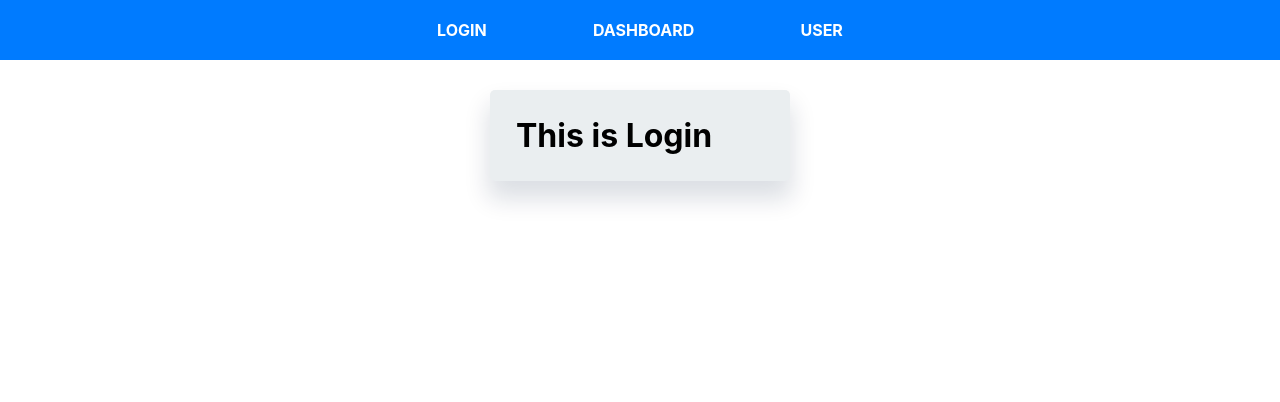
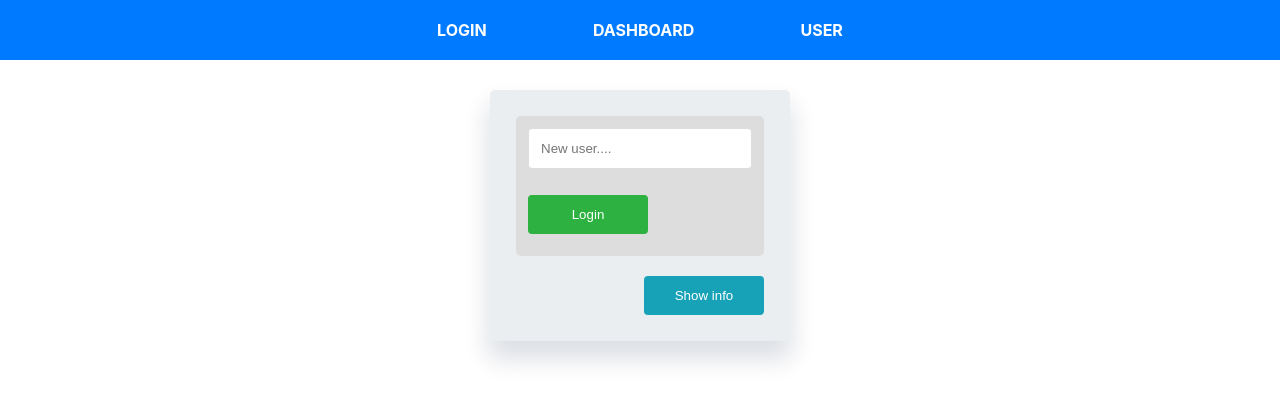
Before and after one commit to indiehjarta/ReactU2, a React (Create React App) app: page / in a window 1280 px wide. Shown: the top 402 px of the page. Built offline with nearby package versions, Linux system fonts and the light colour scheme.

Commit message:
on my way

```diff
--- a/src/App.css
+++ b/src/App.css
@@ -12,6 +12,14 @@
 hr {
     border: 1px solid #ddd;
     margin-top: 20px;
+}
+
+.login {
+    background-color: #ddd;
+    border-radius: 5px;
+    padding: 12px;
+    width: 100%;
+    height: 140px;
 }
 
 /* BUTTONS */
@@ -54,6 +62,15 @@ button {
 
 .toggle-btn:hover {
     background-color: #0062cc;
+}
+
+.login-btn {
+    background-color: #2DB141;
+    float: left;
+}
+
+.login-btn:hover {
+    background-color: #1e7e34;
 }
 
 /* END OF BUTTONS */
--- a/src/components/DashboardComponent.js
+++ b/src/components/DashboardComponent.js
@@ -12,15 +12,31 @@ class DashboardComponent extends Component {
     constructor (props) {
         super(props);
         this.state = {
-            users: ['Fluttershy', 'Pinkie Pie', 'Rainbow Dash', 'Applejack'],
+            users: [],
             color: '#994ea6',
-            value: ['']
+            value: [''],
+            error: null
         };
 
         // These bindings are necessary to make `this` work in the callback
         this.addUser = this.addUser.bind(this);
         this.removeUser = this.removeUser.bind(this);
         this.toggleColor = this.toggleColor.bind(this);
+    }
+
+    fetchUsers() {
+        fetch(`https://jsonplaceholder.typicode.com/users`)
+            .then(response => response.json())
+            .then(data =>
+                this.setState({
+                    users: data
+                })
+            )
+            .catch(error => this.setState({ error }));
+    }
+
+    componentDidMount() {
+        this.fetchUsers();
     }
 
     // Controls and changes (with onChange-button) the value of the input field
@@ -34,8 +50,6 @@ class DashboardComponent extends Component {
      * Adds a user from input field by merging two arrays
      * (value from input and users) with .concat(method) and
      * creates a new array.
-     *
-     * "Could used .push() here but I really wanted to try .concat() method in this case"
      */
     addUser = () => {
         let user = this.state.users.concat(this.state.value);
@@ -69,7 +83,7 @@ class DashboardComponent extends Component {
                         {this.state.users.map(user => (
                             <UserComponent
                                 user={user}
-                                key={user}
+                                key={user.id}
                                 color={this.state.color}
                             />
                         ))}
@@ -82,8 +96,8 @@ class DashboardComponent extends Component {
                         type='text'
                         placeholder='New user....'
                         value={this.state.value}
-                        onChange={this.handleInput}>
-                    </input>
+                        onChange={this.handleInput}
+                    />
 
                     <button onClick={this.addUser} className='add-btn' type='submit'>Add</button>
                     <button onClick={this.removeUser} className='remove-btn'>Remove</button>
--- a/src/components/UserComponent.js
+++ b/src/components/UserComponent.js
@@ -4,18 +4,28 @@
   */
 
 import React from 'react';
+import PropTypes from 'prop-types';
+import { Link } from 'react-router-dom';
 
 const UserComponent = ({ user, color }) => {
     return (
         <div>
-            <li
-            className='user-list'
-            key={user}
-            style={{color: color}}>
-                {user}
-            </li>
+            <Link to={`/user/${user.id}`} key={user.id}>
+                <li
+                    className='user-list'
+                    key={user.id}
+                    style={{color: color}}>
+                        {user.name}
+                </li>
+            </Link>
         </div>
     );
 }
 
+UserComponent.propTypes = {
+    user: PropTypes.object,
+    color: PropTypes.string,
+    id: PropTypes.number
+}
+
 export default UserComponent;
--- a/src/screens/LoginScreen.js
+++ b/src/screens/LoginScreen.js
@@ -6,7 +6,14 @@ class LoginScreen extends Component {
         return (
             <div className='dashboard'>
                 <Wrapper>
-                    <h1>This is Login</h1>
+                    <div className='login'>
+                        <input
+                            type='text'
+                            placeholder='New user....'
+                        />
+                        <button className='login-btn'>Login</button>
+                    </div>
+                    <button>Show info</button>
                 </Wrapper>
             </div>
         )
--- a/src/screens/UserScreen.js
+++ b/src/screens/UserScreen.js
@@ -2,10 +2,17 @@ import React from 'react'
 import Wrapper from '../components/WrapperComponent';
 
 const UserScreen = () => {
+    // const [user, setUser] = useState([]);
     return (
         <div className='dashboard'>
             <Wrapper>
-                <h1>A user</h1>
+                {/* <h1>Select a user, noob</h1> */}
+                {/* <h2>{ user.username }</h2>
+                <h4>{ user.name }</h4>
+                <p>{ user.email }</p>
+                <p>{ user.address.city }</p>
+                <p>{ user.address.street }</p>
+                <p>{ user.address.suite }</p> */}
             </Wrapper>
         </div>
     )
```
